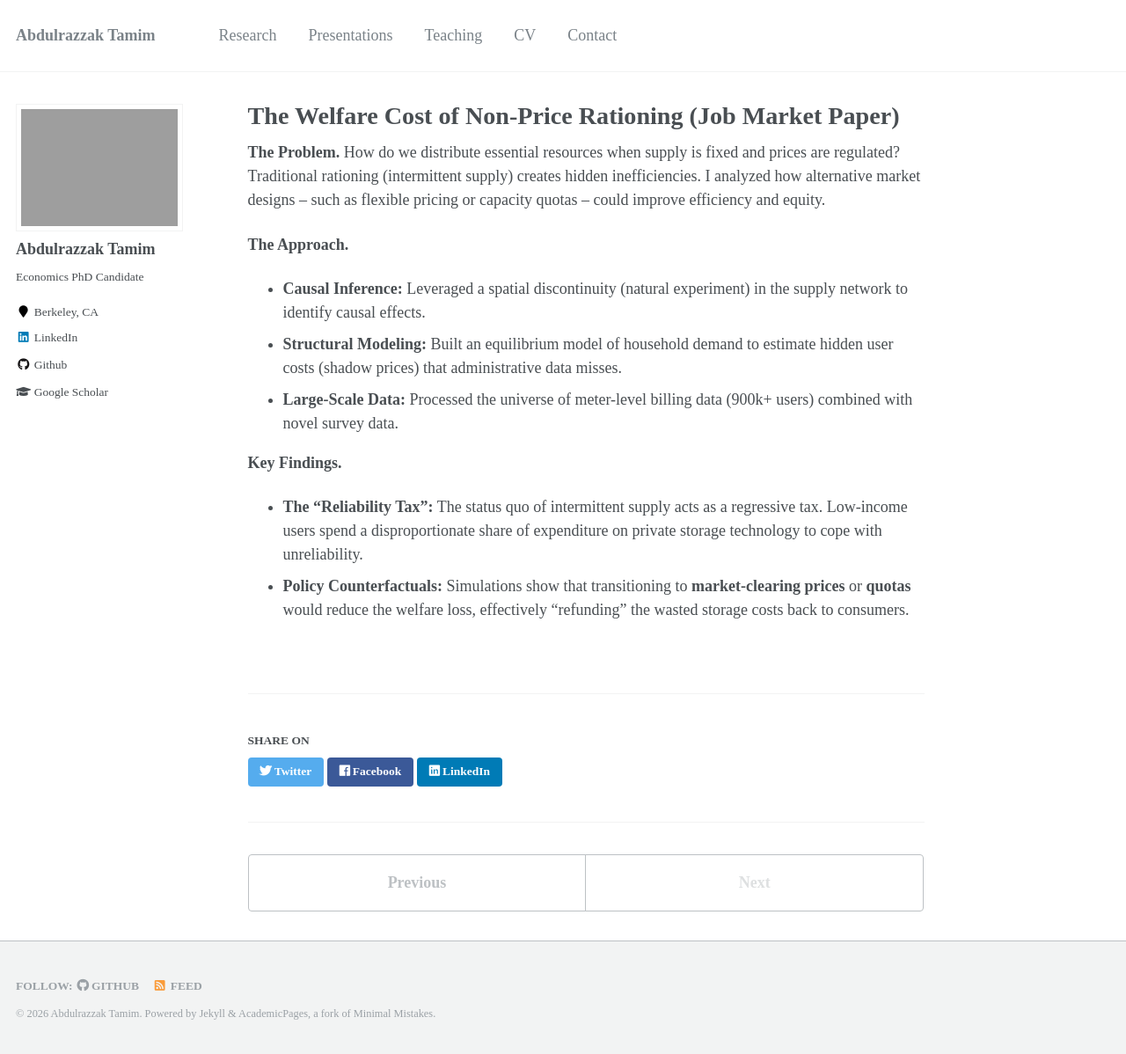
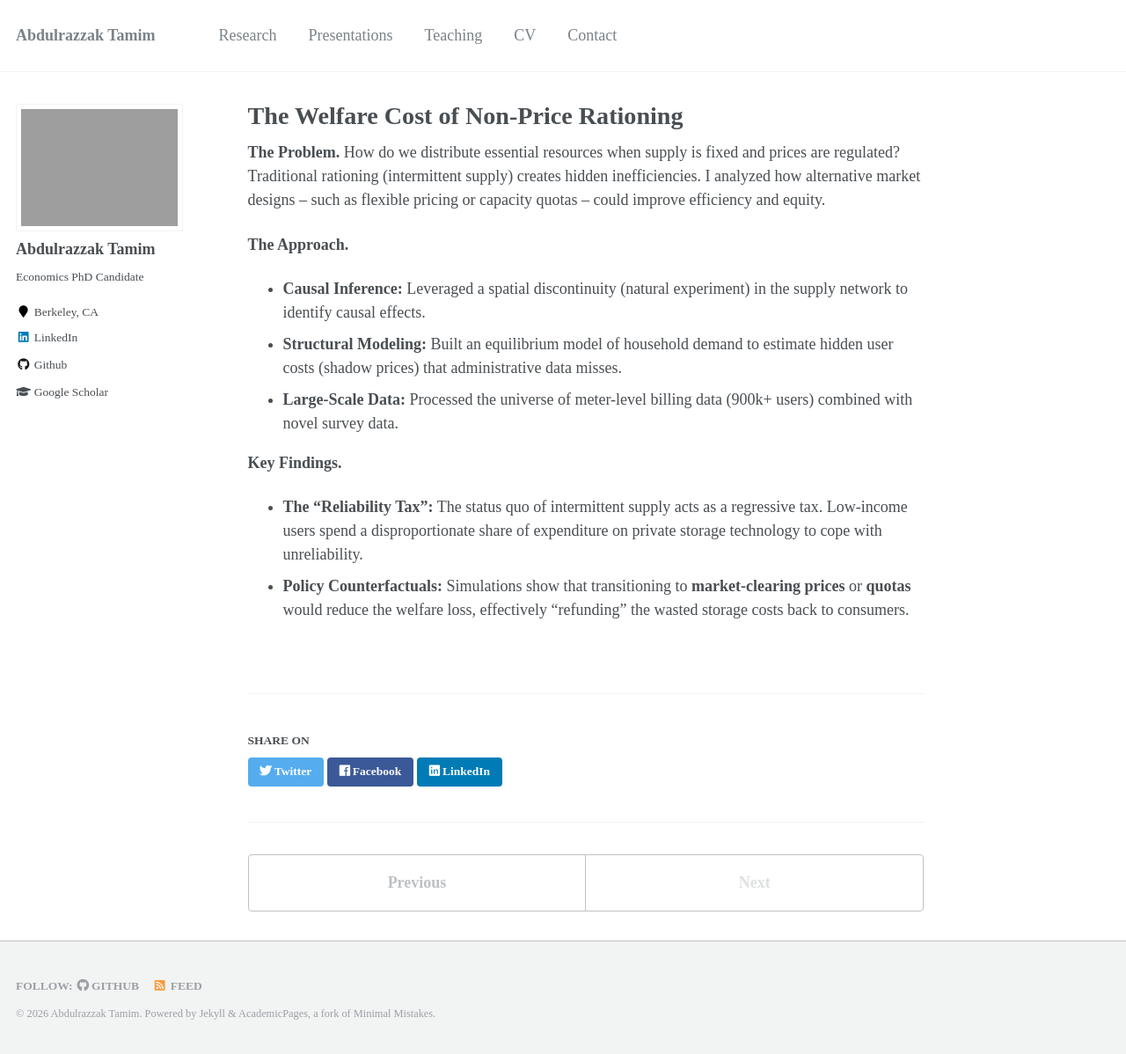
Before and after one commit to AbdulrazzakTamim/abdulrazzaktamim.github.io, a Jekyll site: the page built from _publications/rationing.md, in a window 1280 px wide and 1198 px high. Shown: the whole window at 88% size. Built offline with Jekyll 4.4.1, drawn with Linux system fonts in a browser that asks for light colours; comment, search, counter and statistics services are not loaded.

Commit message:
Update rationing.md

```diff
--- a/_publications/rationing.md
+++ b/_publications/rationing.md
@@ -1,5 +1,5 @@
 ---
-title: "The Welfare Cost of Non-Price Rationing (Job Market Paper)"
+title: "The Welfare Cost of Non-Price Rationing"
 collection: publications
 permalink: /publication/rationing
 date: 2025-10-16
```
